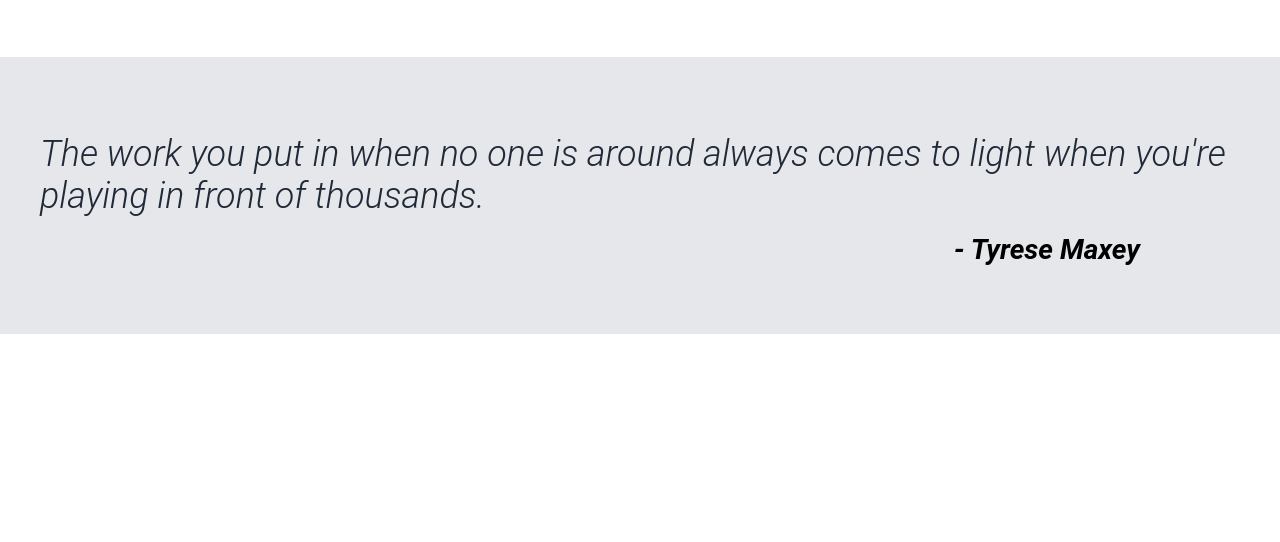
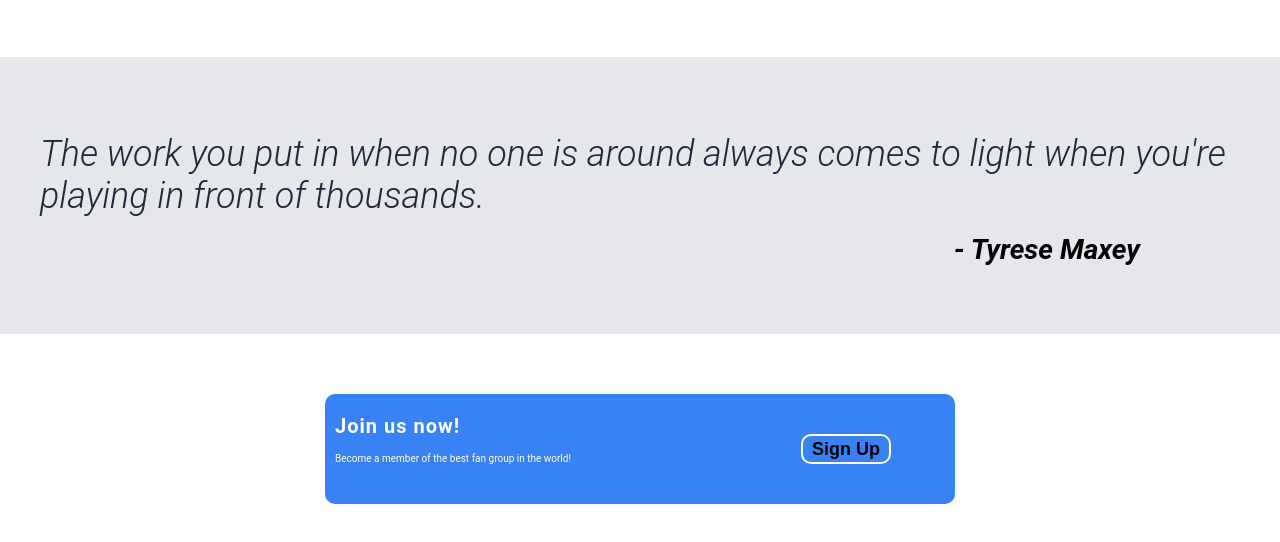
Before and after one commit to maazalijawad/landing-page, a plain HTML site: page index.html in a window 1280 px wide. Shown: the part 601-1143 px from the top of the page. Before the commit the page ends 935 px from the top, so only its background shows below. Drawn offline with Linux system fonts and the light colour scheme.

Commit message:
finished call to action

```diff
--- a/index.html
+++ b/index.html
@@ -65,5 +65,17 @@
             <p class="speaker"> - Tyrese Maxey</p>
         </div>
     </div>
+
+    <div class="call-to-action-section">
+        <div class="call-to-action-box">
+            <div class="left-coa">
+                <p class="coa-top">Join us now!</p>
+                <p class="coa-bottom">Become a member of the best fan group in the world!</p>
+            </div>
+            <div class="right-coa">
+                <button class="white-border">Sign Up</button>
+            </div>
+        </div>
+    </div>
 </body>
 </html>
--- a/styles.css
+++ b/styles.css
@@ -130,3 +130,52 @@ button {
     font-weight: bold;
     font-style: italic;
 }
+
+.call-to-action-section {
+    margin-top: -15px;
+    height: 250px;
+    width: 100vw;
+}
+
+.white-border {
+    border: white solid 2px;
+    font-weight: bold;
+}
+
+.call-to-action-box {
+    display: flex;
+    height: 110px;
+    width: 630px;
+    background-color: #3882f6;
+    margin: 0 auto;
+    margin-top: 75px;
+    border-radius: 10px;
+}
+
+.left-coa {
+    display: flex;
+    flex-direction:column;
+}
+
+.coa-top {
+    font-size: 20px;
+    letter-spacing: 1px;
+    font-weight: bold;
+    margin-bottom: -5px;
+    color: white;
+    padding-left: 10px;
+}
+
+.coa-bottom {
+    padding-top : 10px;
+    font-size: 10px;
+    color: white;
+    padding-left: 10px;
+}
+
+.right-coa {
+    display: flex;
+    justify-content: center;
+    align-items: center;
+    margin-left: 200px;
+}
```
